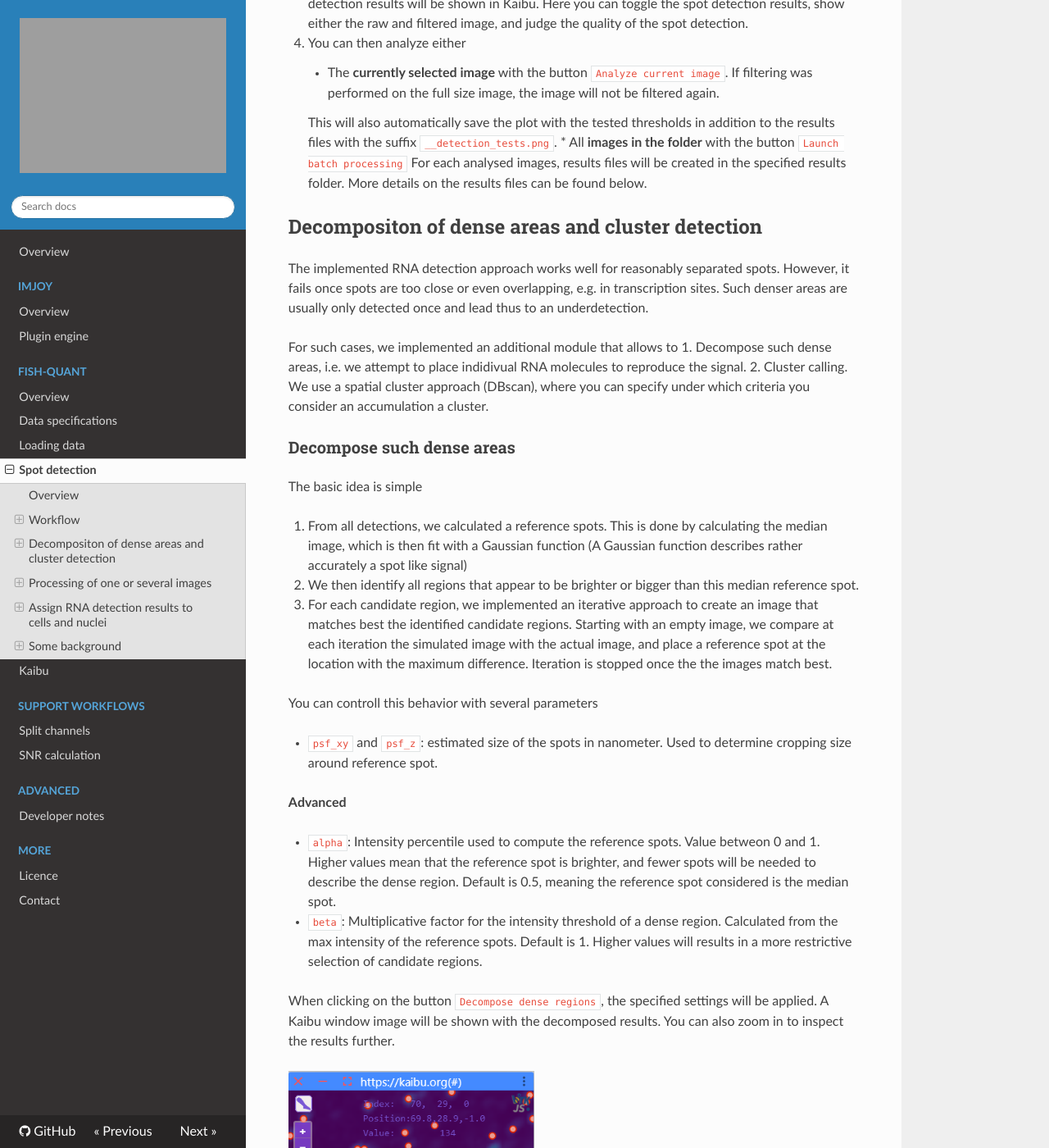
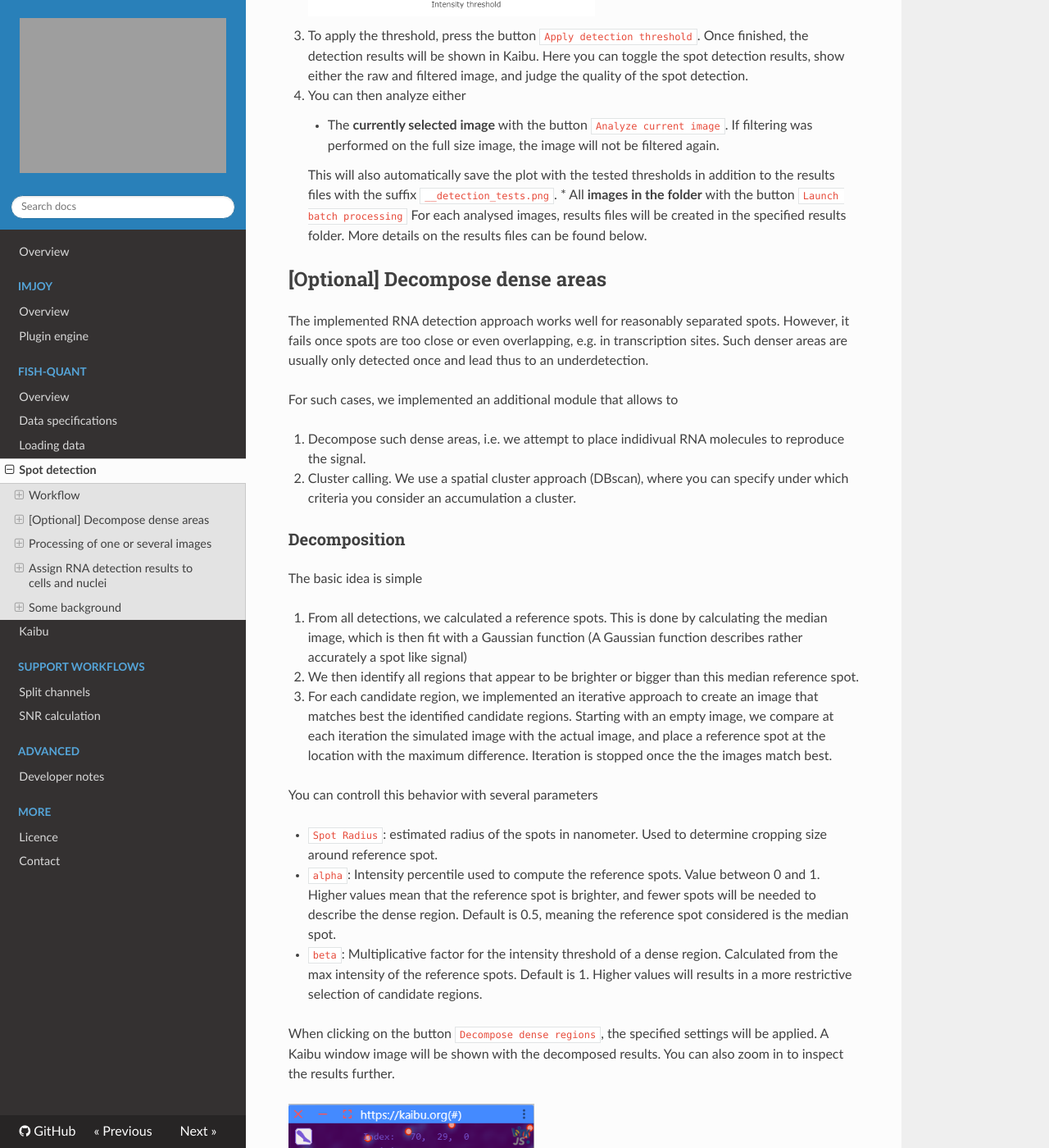
Before and after one commit to fish-quant/fq-imjoy, an MkDocs documentation site: the page built from docs/fq-spot-detection.md, in a window 1280 px wide and 1400 px high, scrolled down 2656 px. Shown: the whole window at 82% size. Built offline with MkDocs 1.6.1, drawn with Linux system fonts in a browser that asks for light colours; nearby versions of some CDN libraries; some of the changed text lies outside the part shown.

Commit message:
[docs] restructure a bit spot-detection

```diff
--- a/docs/fq-spot-detection.md
+++ b/docs/fq-spot-detection.md
@@ -1,12 +1,14 @@
 # Spot detection
 
-## Overview
+Spot detection is performed with a standard spot detection approach on either 2D or 3D images.
 
-Spot detection is performed with a standard spot detection approach on either 2D or 3D images. For more details and some
-benchmarking, we refer to our paper ([Tsanov et al., NAR, 2016](https://academic.oup.com/nar/article/44/22/e165/2691336)).
+The following analysis steps are performed. Fore more detail, we refer to the section [**section**](fq-spot-detection.md/#some-background)
+or our paper  ([Tsanov et al., NAR, 2016](https://academic.oup.com/nar/article/44/22/e165/2691336)).
 
 1. Images are **filtered** with a Laplacian of Gaussian (Log) filter. This removes background and enhances local contrast of small spots.
 2. Spots are **detected** with a local maximum approach. As the name implies, spots are considered if they are above a user-defined threshold and further away from another spot than a user-defined distance.
+
+## Workflow
 
 In this tab, the user will specify
 
@@ -14,7 +16,8 @@ In this tab, the user will specify
 * Parameter of the local maximum detection: minimum distance and intensity threshold
 * Apply this detection either to one image, or all images in the specified data folder.
 
-## Workflow
+Images and spot detection results are displayed with the ImJoy image viewer Kaibu. It is intuitive in its usage, for some
+details see [here](kaibu.md).
 
 ### Select channel and region
 
@@ -75,18 +78,19 @@ Spot detection is performed with a local maximum detection on the filtered image
     For each analysed images, results files will be created in the specified results folder.
     More details on the results files can be found below.
 
-## Decompositon of dense areas and cluster detection
+## [Optional] Decompose dense areas
 
 The implemented RNA detection approach works well for reasonably separated spots. However, it fails once
 spots are too close or even overlapping, e.g. in transcription sites. Such denser areas are usually only
 detected once and lead thus to an underdetection.
 
 For such cases, we implemented an additional module that allows to
+
 1. Decompose such dense areas, i.e. we attempt to place indidivual RNA molecules to reproduce the signal.
 2. Cluster calling. We use a spatial cluster approach (DBscan), where you can specify under which criteria
    you consider an accumulation a cluster.
 
-### Decompose such dense areas
+### Decomposition
 
 The basic idea is simple
 
@@ -100,12 +104,9 @@ The basic idea is simple
 
 You can controll this behavior with several parameters
 
-- `psf_xy` and `psf_z`: estimated size of the spots in nanometer. Used to determine cropping size around reference spot.
-
-**Advanced**
-
-- `alpha`: Intensity percentile used to compute the reference spots. Value betweon 0 and 1. Higher values mean that the reference spot is brighter, and fewer spots will be needed to describe the dense region. Default is 0.5, meaning the reference spot considered is the median spot.
-- `beta`: Multiplicative factor for the intensity threshold of a dense region. Calculated from the max intensity of the reference spots. Default is 1. Higher values will results in a more restrictive selection of candidate regions.
+* `Spot Radius`: estimated radius of the spots in nanometer. Used to determine cropping size around reference spot.
+* `alpha`: Intensity percentile used to compute the reference spots. Value betweon 0 and 1. Higher values mean that the reference spot is brighter, and fewer spots will be needed to describe the dense region. Default is 0.5, meaning the reference spot considered is the median spot.
+* `beta`: Multiplicative factor for the intensity threshold of a dense region. Calculated from the max intensity of the reference spots. Default is 1. Higher values will results in a more restrictive selection of candidate regions.
 
 When clicking on the button `Decompose dense regions`, the specified settings will be applied. A Kaibu window image will be shown
 with the decomposed results. You can also zoom in to inspect the results further.
@@ -157,9 +158,9 @@ You first need to segment your cells/nuclei, we provide a dedicated deep-learnin
 
 The results, however, segmentation results have to follow **certain requirements**:
 
-- Segmentation results have to be stored in a dedicated subfolder in the analysis folder, usually called `segmentation-results`
-- Segmentations are stored as a label image (png), where each object is a filled mask with a constant value. 0 is reserved for background.
-- These masks are identified with the name of the image, followed by a suffix, e.g. `__mask__cells.png`
+* Segmentation results have to be stored in a dedicated subfolder in the analysis folder, usually called `segmentation-results`
+* Segmentations are stored as a label image (png), where each object is a filled mask with a constant value. 0 is reserved for background.
+* These masks are identified with the name of the image, followed by a suffix, e.g. `__mask__cells.png`
 
 Lastly, in order to know that a cell and a nucleus belong together, they have to have the same constant value. If this is not the case,
 we provide a little processing script that goes over all cells, looks for the corresponding nucleus, gives them the same index, and stores
@@ -168,8 +169,8 @@ the results in new folder.
 Once you specified all parameters permitting to identify the spot detection and segmentation results, you can press on `Assign RNAs to cells`.
 This will create a new folder `results_per_fov`, where several files are created for each image
 
-- `_SPOTS_SUMMARY.csv`: containes RNA counts for each cell (how many total, in cytoplasm or nuclei, in foci transcription sites)
-- if you enable the option `Create plots ...`, a folder with the name of the image will be created containing a plot for each cell.
+* `_SPOTS_SUMMARY.csv`: containes RNA counts for each cell (how many total, in cytoplasm or nuclei, in foci transcription sites)
+* if you enable the option `Create plots ...`, a folder with the name of the image will be created containing a plot for each cell.
 
 ### Parameters
 
@@ -177,8 +178,8 @@ This will create a new folder `results_per_fov`, where several files are created
 
 **File identifiers**: suffix to determine which files will be considered
 
-- `Spots`: this can either be the detection results of individual spots `__spots.csv` or after cluster detection `__spots_foci.csv`
--  `Cells`, `Nuclei: what's the suffix used to save the label images for cells and nuclei.
+* `Spots`: this can either be the detection results of individual spots `__spots.csv` or after cluster detection `__spots_foci.csv`
+   `Cells`, `Nuclei: what's the suffix used to save the label images for cells and nuclei.
 
 **Channel identifiers**: unique string in the file-name for the different channels containing the detected spots and were used to
 segment cells and nuclei
```
Also changed, not shown: docs/data.md (+1 -0 lines), docs/fq-load-data.md (+6 -0 lines), docs/fq-overview.md (+1 -1 lines), docs/kaibu.md (+3 -3 lines).
